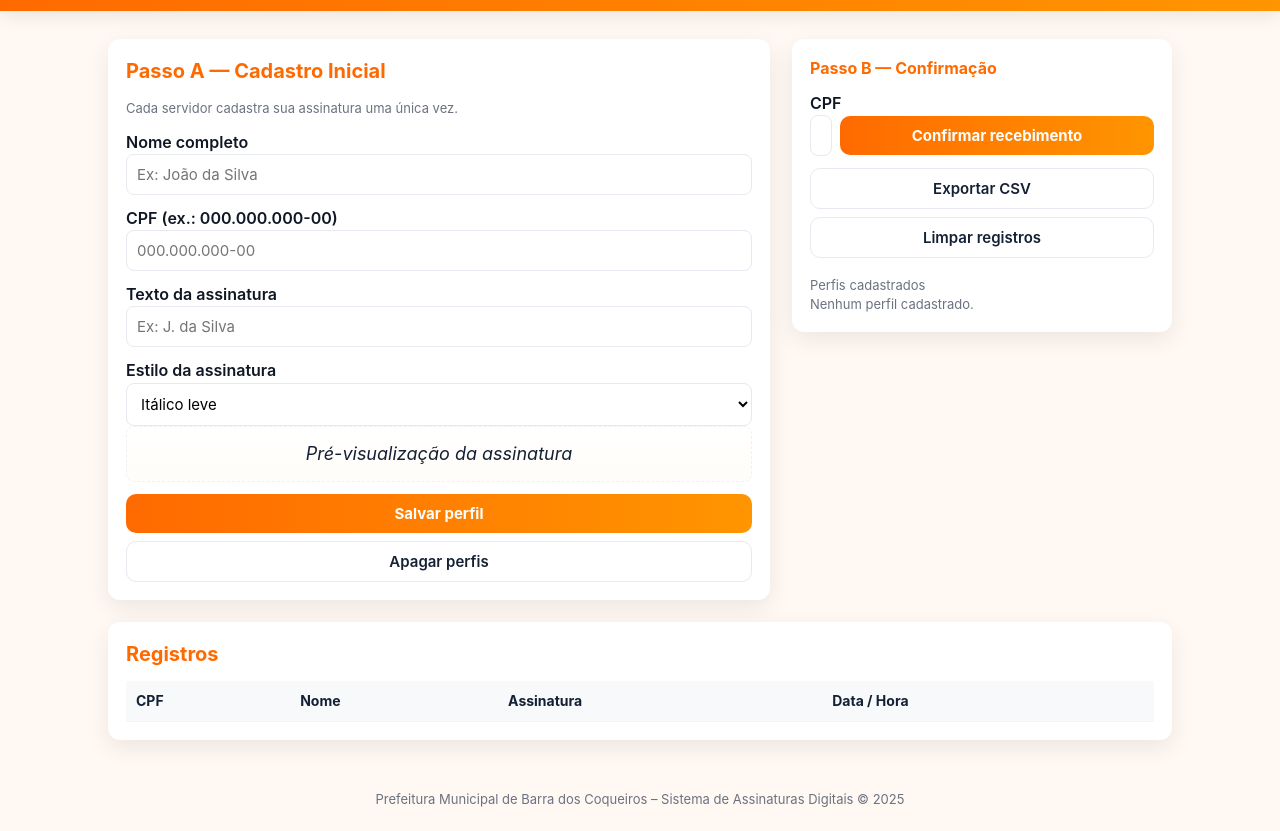
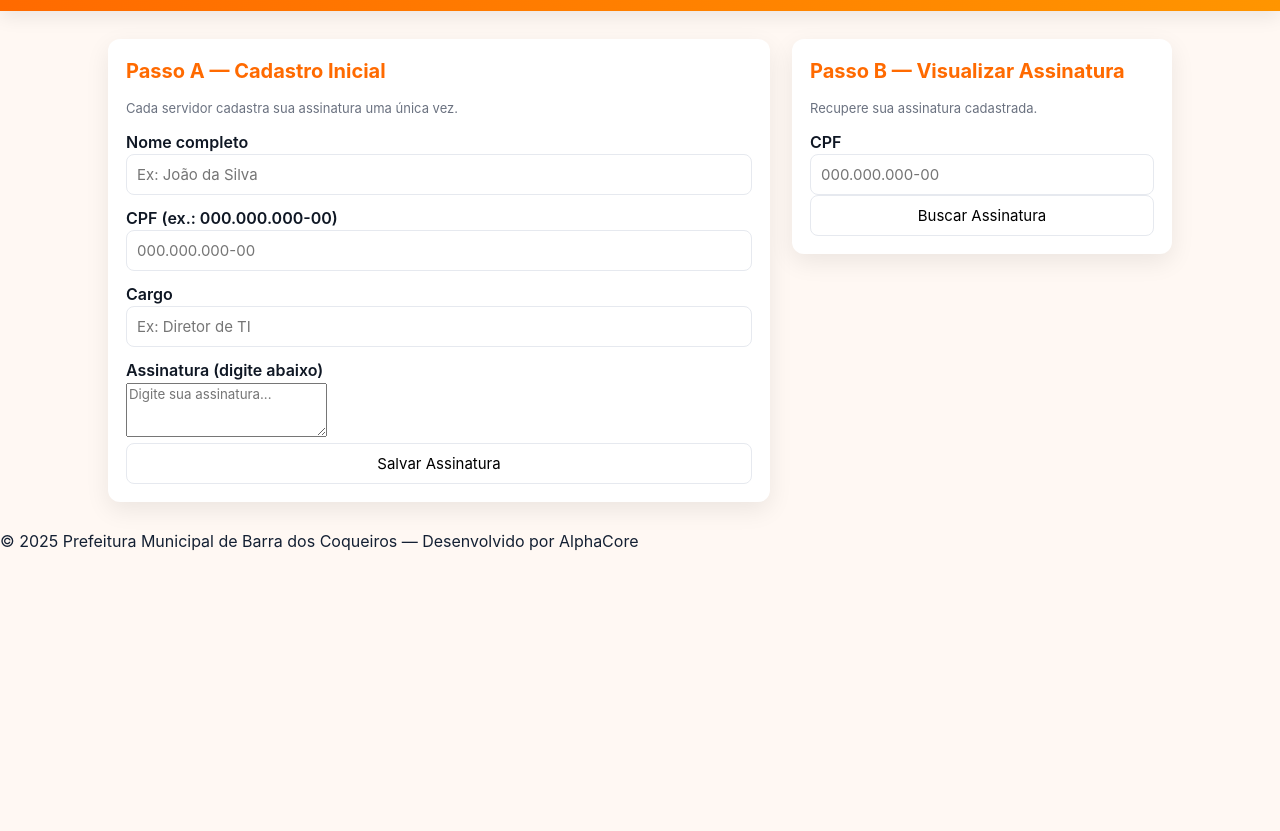
Before and after one commit to EduardoJSM/quentinhas-assinaturas, a plain HTML site: page index.html in a window 1280 px wide. Shown: the part 81-912 px from the top of the page. After the commit the page ends 800 px from the top, so only its background shows below. Drawn offline with Linux system fonts and the light colour scheme; files that its build step writes are made by us from their sources; files whose address does not match are found by name.

Commit message:
Update index.html

```diff
--- a/index.html
+++ b/index.html
@@ -1,16 +1,21 @@
 <!doctype html>
 <html lang="pt-BR">
 <head>
-  <meta charset="utf-8" />
-  <meta name="viewport" content="width=device-width,initial-scale=1" />
+  <meta charset="utf-8">
+  <meta name="viewport" content="width=device-width, initial-scale=1">
   <title>Sistema de Assinaturas — Quentinhas</title>
-  <link rel="icon" href="img/favicon.png" />
-  <link rel="stylesheet" href="css/style.css" />
+
+  <!-- Ícone da aba -->
+  <link rel="icon" type="image/png" href="img/favicon.png">
+
+  <!-- Estilo principal -->
+  <link rel="stylesheet" href="css/style.css">
 </head>
+
 <body>
   <header class="site-header">
     <div class="header-inner">
-      <img src="img/logo.png" alt="Logo Prefeitura" class="logo" />
+      <img src="img/logo.png" alt="Logo Prefeitura" class="logo">
       <div class="titles">
         <div class="product">Sistema de Assinaturas Digitais</div>
         <div class="subtitle">Prefeitura Municipal de Barra dos Coqueiros — SE</div>
@@ -24,64 +29,38 @@
       <p class="muted">Cada servidor cadastra sua assinatura uma única vez.</p>
 
       <label for="nome">Nome completo</label>
-      <input id="nome" placeholder="Ex: João da Silva" />
+      <input id="nome" placeholder="Ex: João da Silva">
 
       <label for="cpf">CPF (ex.: 000.000.000-00)</label>
-      <input id="cpf" placeholder="000.000.000-00" />
+      <input id="cpf" placeholder="000.000.000-00">
 
-      <label for="assinatura">Texto da assinatura</label>
-      <input id="assinatura" placeholder="Ex: J. da Silva" />
+      <label for="cargo">Cargo</label>
+      <input id="cargo" placeholder="Ex: Diretor de TI">
 
-      <label for="estilo">Estilo da assinatura</label>
-      <select id="estilo">
-        <option value="italic">Itálico leve</option>
-        <option value="bold">Negrito elegante</option>
-        <option value="digital">Digital (carimbo)</option>
-        <option value="mono">Monoespaçado</option>
-      </select>
+      <label for="assinatura">Assinatura (digite abaixo)</label>
+      <textarea id="assinatura" rows="3" placeholder="Digite sua assinatura..."></textarea>
 
-      <div id="preview" class="preview">Pré-visualização da assinatura</div>
-
-      <div class="controls">
-        <button id="saveBtn" class="btn">Salvar perfil</button>
-        <button id="clearProfiles" class="btn ghost">Apagar perfis</button>
-      </div>
+      <button id="salvar">Salvar Assinatura</button>
     </section>
 
-    <aside class="card side">
-      <h3>Passo B — Confirmação</h3>
-      <label for="cpfConfirm">CPF</label>
-      <div class="row">
-        <input id="cpfConfirm" placeholder="000.000.000-00" />
-        <button id="confirmBtn" class="btn primary">Confirmar recebimento <span id="badgeSuccess" class="badge" style="display:none">✔️</span></button>
-      </div>
+    <section class="card">
+      <h2>Passo B — Visualizar Assinatura</h2>
+      <p class="muted">Recupere sua assinatura cadastrada.</p>
 
-      <div class="controls" style="margin-top:12px">
-        <button id="exportBtn" class="btn ghost">Exportar CSV</button>
-        <button id="clearLog" class="btn ghost">Limpar registros</button>
-      </div>
+      <label for="cpf-busca">CPF</label>
+      <input id="cpf-busca" placeholder="000.000.000-00">
 
-      <div style="margin-top:18px">
-        <div class="muted">Perfis cadastrados</div>
-        <div id="profilesList" class="small muted">Nenhum perfil cadastrado.</div>
-      </div>
-    </aside>
+      <button id="buscar">Buscar Assinatura</button>
 
-    <section class="card wide">
-      <h2>Registros</h2>
-      <table id="registros" class="table">
-        <thead><tr><th>CPF</th><th>Nome</th><th>Assinatura</th><th>Data / Hora</th></tr></thead>
-        <tbody></tbody>
-      </table>
+      <div id="resultado"></div>
     </section>
   </main>
 
-  <div id="toast" class="toast" aria-live="polite"></div>
-
-  <footer class="site-footer">
-    Prefeitura Municipal de Barra dos Coqueiros – Sistema de Assinaturas Digitais © 2025
+  <footer class="footer">
+    <p>© 2025 Prefeitura Municipal de Barra dos Coqueiros — Desenvolvido por AlphaCore</p>
   </footer>
 
+  <!-- Script principal -->
   <script src="js/script.js"></script>
 </body>
 </html>
```
